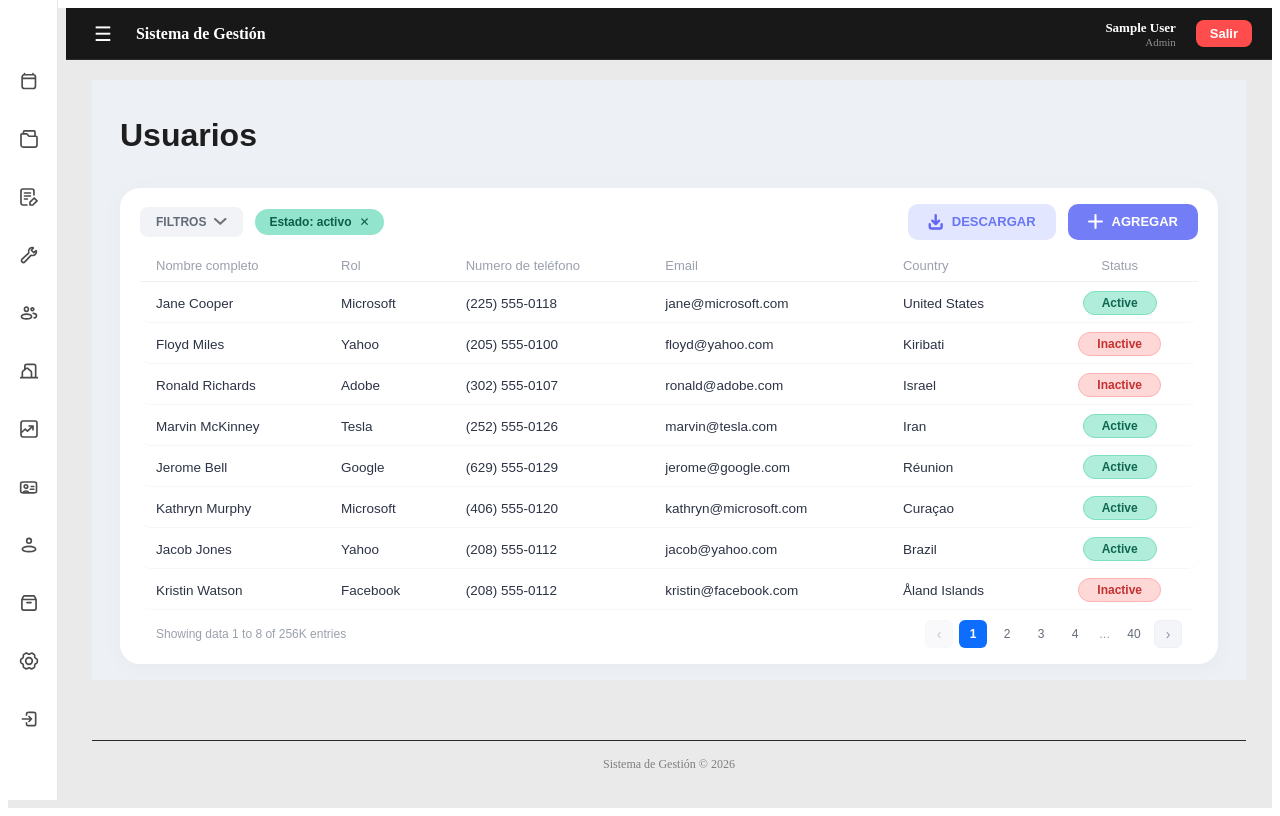
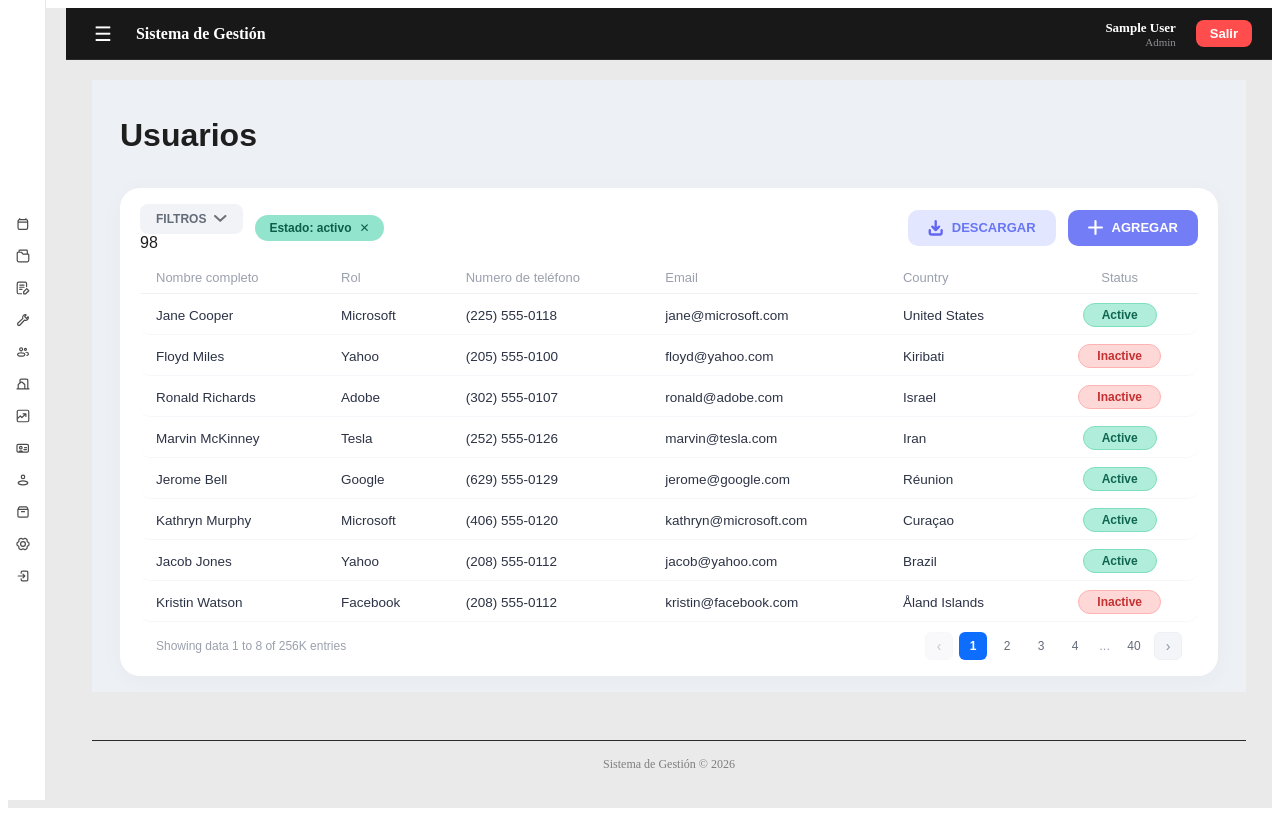
Before and after one commit to crist2958/proeject-new-design-cs, a Vue app: page /dashboard in a window 1280 px wide. Built offline with nearby package versions, Linux system fonts and the light colour scheme; sample sign-in values are in the browser's storage.

Commit message:
reduccion de tamaño sidebar

```diff
--- a/src/assets/layout/components/layout/_app-sidebar.scss
+++ b/src/assets/layout/components/layout/_app-sidebar.scss
@@ -1,11 +1,11 @@
 @use '../../variables' as *;
 
 // ==========================================
-// BARRA LATERAL (SIDEBAR) - ESCALA 80% SIN RECORTES
+// BARRA LATERAL (SIDEBAR) - VERSIÓN COMPACTA (20px)
 // ==========================================
 
 .sidebar-container {
-    width: 58px; // 73px * 0.8 ≈ 58px
+    width: 46px; // Ancho más compacto y limpio acorde al botón de 20px
     height: 100vh;
     position: fixed;
     top: 0;
@@ -15,8 +15,8 @@
     display: flex;
     flex-direction: column;
     align-items: center;
-    justify-content: center;
-    padding: 16px 0;
+    justify-content: center; // Centrado vertical en la pantalla
+    padding: 12px 0;
     z-index: 1000;
     box-sizing: border-box;
     transition: transform 0.25s cubic-bezier(0.4, 0, 0.2, 1);
@@ -42,7 +42,7 @@
         display: flex;
         flex-direction: column;
         align-items: center;
-        gap: 22px; // 28px * 0.8 ≈ 22px
+        gap: 12px; // 🌟 Espaciado reducido de 22px a 12px
         width: 100%;
     }
 
@@ -55,11 +55,11 @@
         margin: 0;
     }
 
-    // Botón contenedor (36x36px)
+    // 🌟 Botón contenedor reducido de 36px a 20px
     .nav-link-icon {
-        width: 36px;
-        height: 36px;
-        border-radius: 8px;
+        width: 20px;
+        height: 20px;
+        border-radius: 5px;
         padding: 0;
         margin: 0;
         display: flex;
@@ -70,12 +70,12 @@
         flex-shrink: 0;
         transition: background-color 0.2s ease, color 0.2s ease;
 
-        // 🌟 Ícono SVG: tamaño natural con escala para evitar recortes
+        // 🌟 Ícono SVG escalado proporcionalmente a 14.4px
         .sidebar-svg-icon,
         svg {
             width: 24px;
             height: 24px;
-            transform: scale(0.833); // 🌟 Escala al tamaño equivalente de 20px sin cortar bordes
+            transform: scale(0.6); // 24px * 0.6 = 14.4px (encaja perfecto dentro de 20px)
             transform-origin: center center;
             overflow: visible !important;
             flex-shrink: 0;
@@ -85,7 +85,6 @@
             color: #4B4B4B;
             transition: color 0.2s ease;
 
-            // Herencia de color #4B4B4B tanto para trazos como rellenos
             path, circle, rect, line, polygon, polyline {
                 transition: stroke 0.2s ease, fill 0.2s ease;
 
@@ -118,7 +117,7 @@
         &.is-active,
         &.router-link-active {
             background-color: #848CFF;
-            box-shadow: 0 4px 10px rgba(132, 140, 255, 0.35);
+            box-shadow: 0 2px 6px rgba(132, 140, 255, 0.35);
 
             svg {
                 path, circle, rect, line, polygon, polyline {
--- a/src/components/DataTable.vue
+++ b/src/components/DataTable.vue
@@ -1,3 +1,4 @@
+<!-- component -->
 <template>
   <div class="custom-data-table-container">
     <div class="table-scroll-wrapper">
--- a/src/views/Dashboard.vue
+++ b/src/views/Dashboard.vue
@@ -1,3 +1,5 @@
+<!-- dashboard  -->
+
 <template>
   <div class="main-page-wrapper" @click="deselectUser">
     <!-- Encabezado de la página -->
@@ -19,8 +21,8 @@
               />
             </button>
 
-            <!-- Opciones de prueba -->
-            <div v-if="isDropdownOpen" class="filter-menu">
+ 98           <!-- Opciones de prueba -->
+            <div v-if="isDropdownOpen" class="filte099r-menu">
               <div class="filter-option" @click="applyFilter('Estado: activo')">Estado: activo</div>
               <div class="filter-option" @click="applyFilter('Estado: inactivo')">Estado: inactivo</div>
               <div class="filter-option" @click="applyFilter('Rol: Microsoft')">Rol: Microsoft</div>
```
